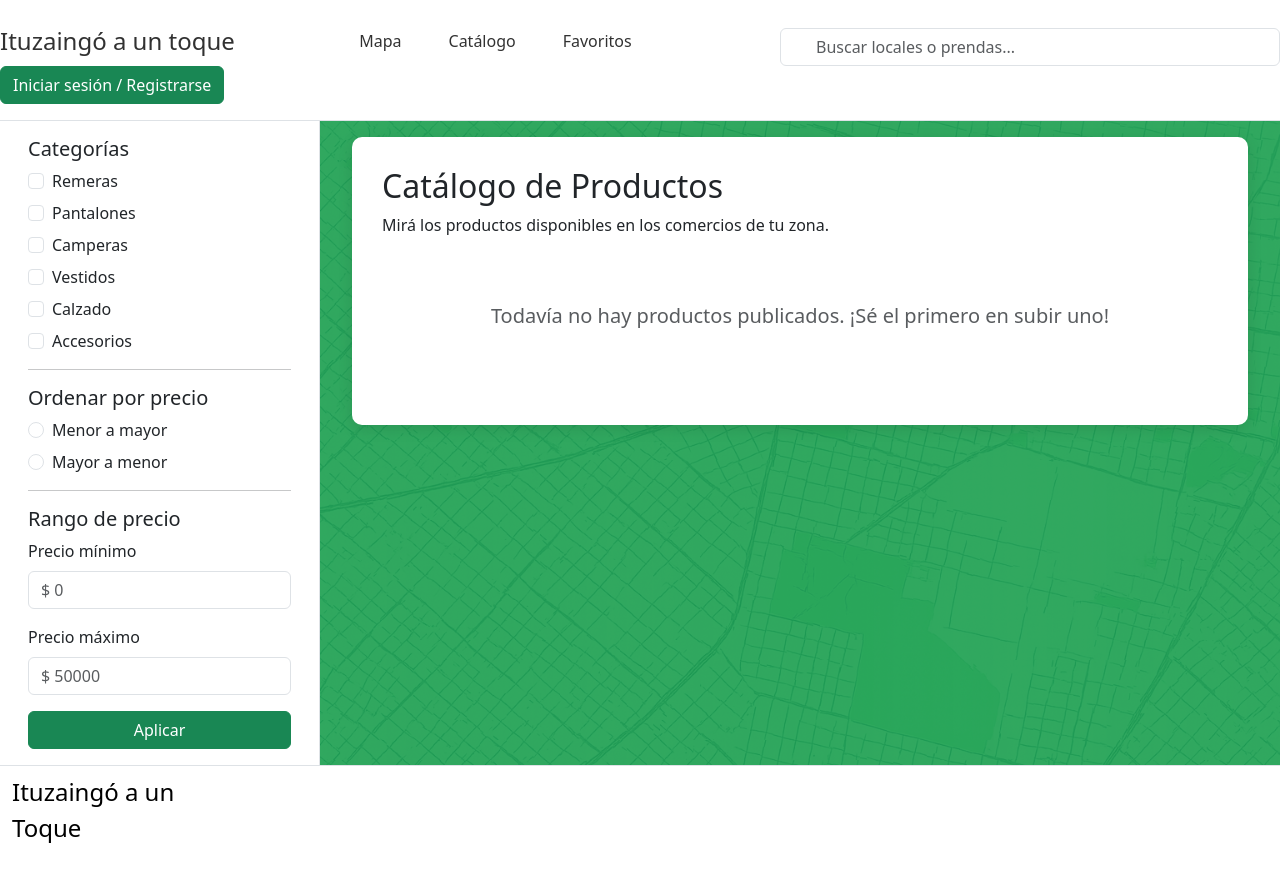
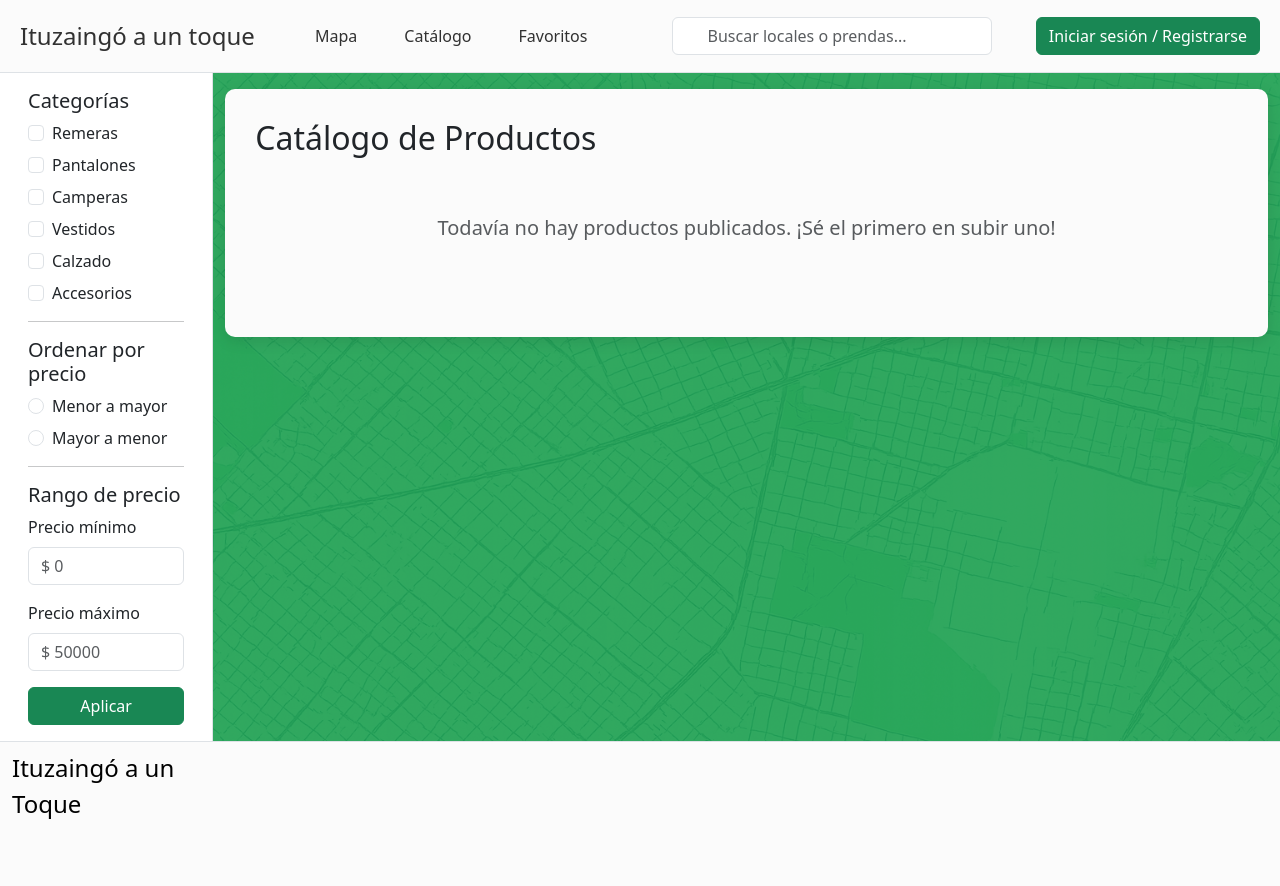
Before and after one commit to massapan/PP2-DUST2-TRABAJOFINAL, a PHP site: page / in a window 1280 px wide. After the commit the page ends 819 px from the top, so only its background shows below. Run offline with PHP 8.4, Linux system fonts and the light colour scheme; data comes from the database, SQL or seed files in the repository; data that the repository does not hold is empty.

Commit message:
Cambio de medidas y gaps

```diff
--- a/catalogo.php
+++ b/catalogo.php
@@ -21,13 +21,12 @@ $resultado = $conexion->query($sql);
 <div class="fondo"></div>
 <div class="container-fluid">
     <div class="row">
-        <aside class="col-md-3 border-end bg-white">
+        <aside class="col-md-2 border-end bg-white">
             <?php include 'sidebar_prendas_locales.php'; ?>
         </aside>
-        <div class="col-md-9 my-3">
+        <div class="col-md-10 my-3">
             <div class="contenedor-catalogo">
                 <h2>Catálogo de Productos</h2>
-                <p>Mirá los productos disponibles en los comercios de tu zona.</p>
 
                 <div id="grillaProductos" class="row g-3">
                     <?php
@@ -35,7 +34,7 @@ $resultado = $conexion->query($sql);
                         while ($producto = $resultado->fetch_assoc()):
                             $categoriaSlug = $producto['categoria_nombre'] ? strtolower($producto['categoria_nombre']) : '';
                     ?>
-                        <div class="col-6 col-lg-4 tarjeta-producto"
+                        <div class="col-6 col-lg-3 tarjeta-producto"
                              data-categoria="<?php echo htmlspecialchars($categoriaSlug); ?>"
                              data-precio="<?php echo $producto['precio']; ?>">
                             <div class="card h-100">
@@ -43,11 +42,11 @@ $resultado = $conexion->query($sql);
                                      class="card-img-top" style="height:200px; object-fit:cover;"
                                      alt="<?php echo htmlspecialchars($producto['nombre_producto']); ?>">
                                 <div class="card-body text-center">
-                                    <h3 class="h6"><?php echo htmlspecialchars($producto['nombre_producto']); ?></h3>
-                                    <p class="text-muted small fst-italic mb-0">
+                                    <h3 class="h6 text-start" ><?php echo htmlspecialchars($producto['nombre_producto']); ?></h3>
+                                    <p class="text-muted small fst-italic mb-0 text-start">
                                         Local: <?php echo htmlspecialchars($producto['nombre_local']); ?>
                                     </p>
-                                    <p class="fw-bold text-success mb-1">
+                                    <p class="fw-bold text-success mb-1 text-start ps-0">
                                         $<?php echo number_format($producto['precio'], 2, ',', '.'); ?>
                                     </p>
                                 </div>
--- a/favoritos.php
+++ b/favoritos.php
@@ -9,17 +9,17 @@ $logueado = isset($_SESSION['usuario_id']);
 <div class="fondo"></div>
 <div class="container-fluid">
     <div class="row">
-        <aside class="col-md-3 border-end bg-white">
+         <aside class="col-md-2 border-end bg-white">
             <?php include 'sidebar_prendas_locales.php'; ?>
         </aside>
-        <div class="col-md-9">
+        <div class="col-md-9 my-3">
             <div class="contenedor-catalogo">
                 <h2>Favoritos</h2>
                 <?php if ($logueado): ?>
                     <p>Acá va el contenido de favoritos (en construcción).</p>
                 <?php else: ?>
                     <p>Para ver tus favoritos necesitás iniciar sesión.</p>
-                    <a href="iniciar.html" class="Boton-secundario">Iniciar sesión</a>
+                    <a href="iniciar.html" class="Boton-secundario" style="width: 20%;">Iniciar sesión</a>
                 <?php endif; ?>
             </div>
         </div>
--- a/header.php
+++ b/header.php
@@ -11,7 +11,7 @@ $logueado = isset($_SESSION['usuario_id']);
 
 <header class="d-flex flex-wrap justify-content-between align-items-center py-3 border-bottom Header">
     <a href="/" class="d-flex align-items-center mb-3 mb-md-0 link-body-emphasis text-decoration-none">
-        <span class="fs-4">Ituzaingó a un toque</span>
+        <span class="fs-4" style="margin-left: 20px;">Ituzaingó a un toque</span>
     </a>
     <ul class="nav nav-pills">
         <li class="nav-item"><a href="mapa.php" class="nav-link">Mapa</a></li>
@@ -19,7 +19,7 @@ $logueado = isset($_SESSION['usuario_id']);
         <li class="nav-item"><a href="favoritos.php" class="nav-link">Favoritos</a></li>
     </ul>
 
-    <form class="d-flex ms-md-4 buscador-wrapper" role="search">
+    <form class="d-flex ms-md-4 buscador-wrapper col-md-3" role="search">
         <input type="search" class="form-control buscador-input" placeholder="Buscar locales o prendas...">
     </form>
 
@@ -33,6 +33,6 @@ $logueado = isset($_SESSION['usuario_id']);
             </ul>
         </div>
     <?php else: ?>
-        <a href="iniciar.html" class="btn btn-success">Iniciar sesión / Registrarse</a>
+        <a href="iniciar.html" class="btn btn-success" style=" margin-right: 20px;">Iniciar sesión / Registrarse</a>
     <?php endif; ?>
 </header>
--- a/mapa.php
+++ b/mapa.php
@@ -4,7 +4,7 @@
         <aside class="col-md-3 border-end bg-white">
             <?php include 'sidebar_mapa.php'; ?>
         </aside>
-        <div class="col-md-9">
+        <div class="col-md-9  my-3">
             <div class="contenedor-catalogo">
                 <h2>Mapa</h2>
                 <p>Acá va el contenido de mapa (en construcción).</p>
--- a/style.css
+++ b/style.css
@@ -96,7 +98,7 @@ body{
  /*Header*/
 
 .Header{
-    background: #ffffff;
+    background: #fbfbfb;
 }
 
 .avatar-circulo{
@@ -128,23 +130,11 @@ body{
 
 .buscador-wrapper{
     position: relative;
-    margin-top: 12px;
-}
-.buscador-icono{
-    position: absolute;
-    left: 12px;
-    top: 50%;
-    transform: translateY(-50%);
-    color: #6c757d;
-    pointer-events: none; /* así el click atraviesa el ícono y cae en el input */
-}
-.buscador-input{
-    padding-left: 35px;
 }
 
 /*footer*/
 .Footer{
-    background:  #ffffff;
+    background:  #fbfbfb;
 }
 .envoltorio-footer{
     min-width: 100%;
@@ -263,16 +257,15 @@ body{
 
 .info span{
     background:#007bff;
-    color:white;
+    color:#fbfbfb;
     padding:5px 10px;
     border-radius:5px;
 }
 
 .contenedor-catalogo {
-    margin: 20px ;
     margin-top:0;
-    max-width: 1200px;
-    background-color: rgb(255, 255, 255);
+    width: 100%;
+    background-color: #fbfbfb;
     padding: 30px;
     border-radius: 10px;
     box-shadow: 0 4px 15px rgba(0,0,0,0.1);
```
Also changed, not shown: other parts of style.css (+18 -12 lines), uploads/1780314711_fotoserver.jpg (deleted), uploads/1780317526_lautaro_di_lollo_5.jpg (deleted), uploads/1780317580_images.jpg (deleted), uploads/1780317823_images.jpg (deleted), uploads/1780317833_images.jpg (deleted), uploads/1780317849_images.jpg (deleted), uploads/1780317864_images.jpg (deleted), uploads/1787611162_3c3e121ec1652ea72467559958ccd2d4.jpg (deleted), uploads/1787611183_3c3e121ec1652ea72467559958ccd2d4.jpg (deleted), uploads/1787611254_3c3e121ec1652ea72467559958ccd2d4.jpg (deleted).
